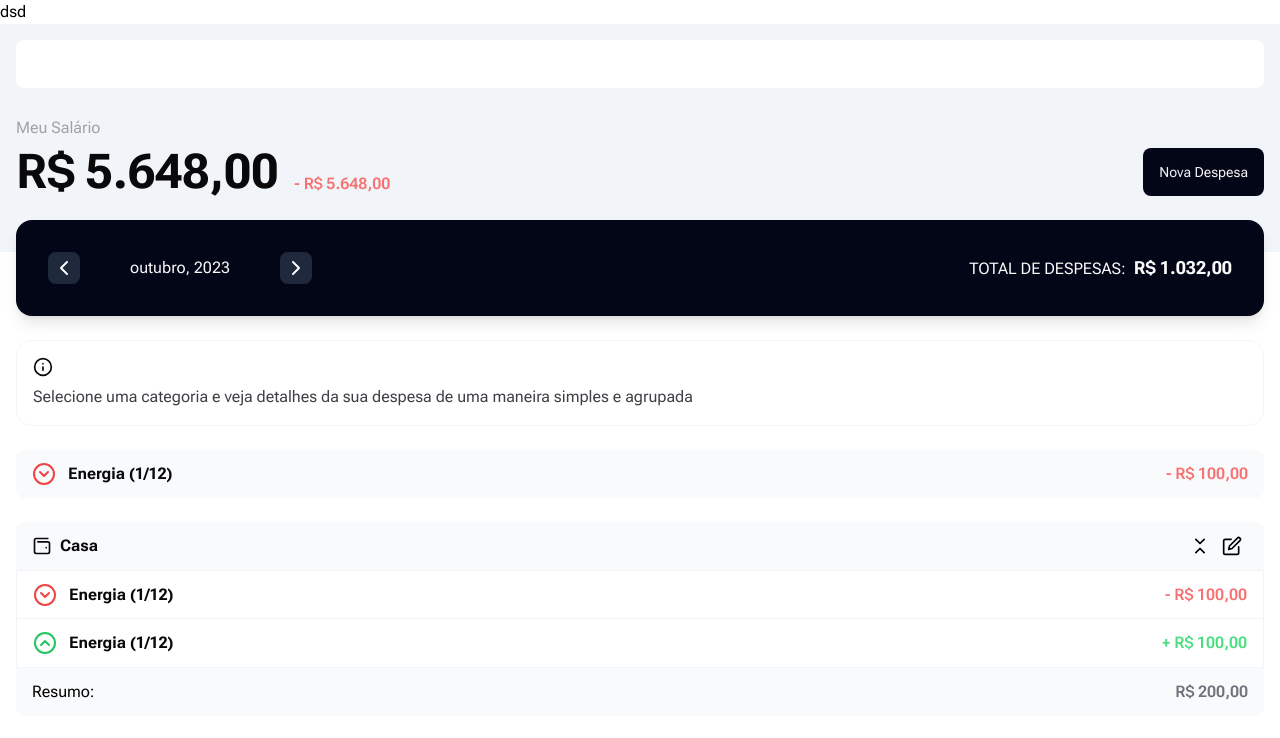
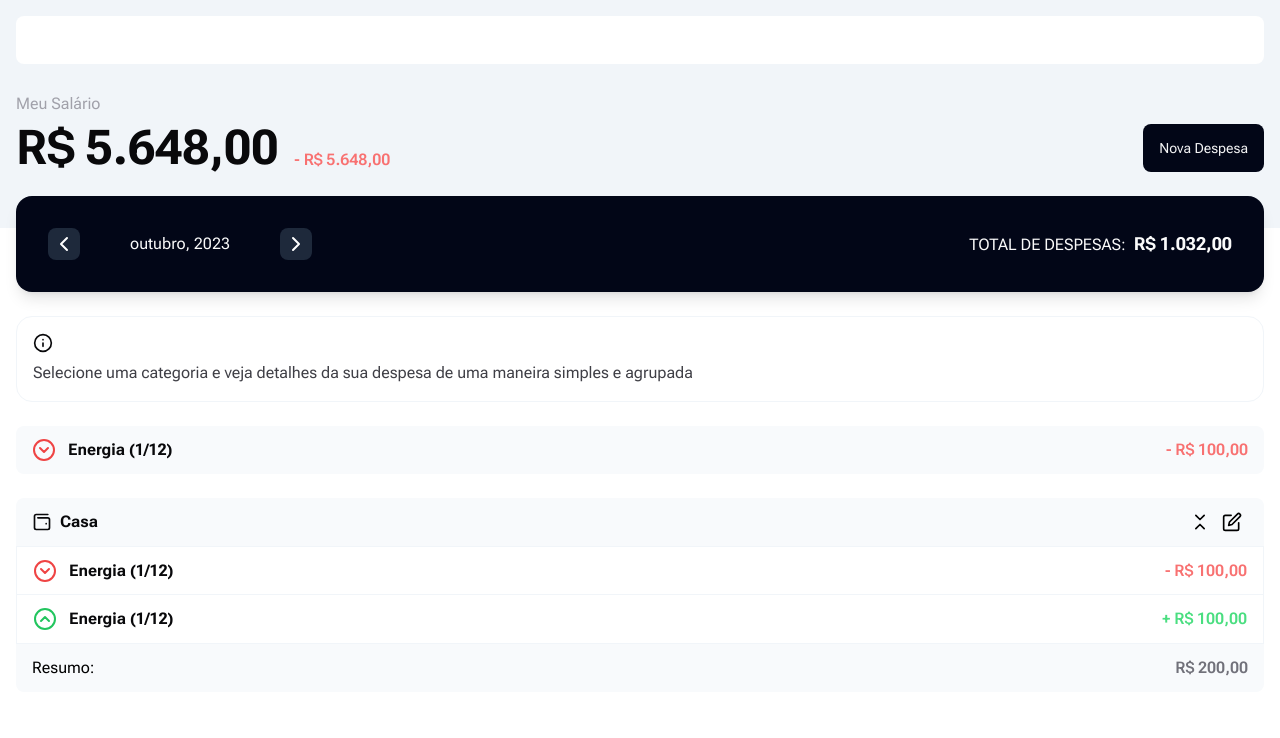
Before and after one commit to geniilsonfernandes/moneyguard, a React (Vite) app: page / in a window 1280 px wide. Shown: the top 738 px of the page. Built offline with nearby package versions, Linux system fonts and the light colour scheme.

Commit message:
feat: config docker

```diff
--- a/src/components/ui/Button/index.tsx
+++ b/src/components/ui/Button/index.tsx
@@ -1,5 +1,5 @@
 import { cn } from '@/utils';
-import { cva, type VariantProps } from 'class-variance-authority';
+import { cva } from 'class-variance-authority';
 
 const SizeVariants = cva(' ', {
   variants: {
--- a/src/main.tsx
+++ b/src/main.tsx
@@ -6,9 +6,6 @@ import { AppRouter } from '@/routes';
 
 ReactDOM.createRoot(document.getElementById('root')!).render(
   <React.StrictMode>
-    <div className="custom-bg-color">
-      dsd
-      <AppRouter />
-    </div>
+    <AppRouter />
   </React.StrictMode>
 );
--- a/src/routes/index.tsx
+++ b/src/routes/index.tsx
@@ -16,12 +16,7 @@ const Layout = () => {
 };
 
 const Settings = () => {
-  return (
-    <div>
-      <h1>Settings</h1>
-      <Outlet />
-    </div>
-  );
+  return <Outlet />;
 };
 
 export function PrivateRoutes(): {
```
Also changed, not shown: 2 other files (tests, documents, lock files or other folders).
